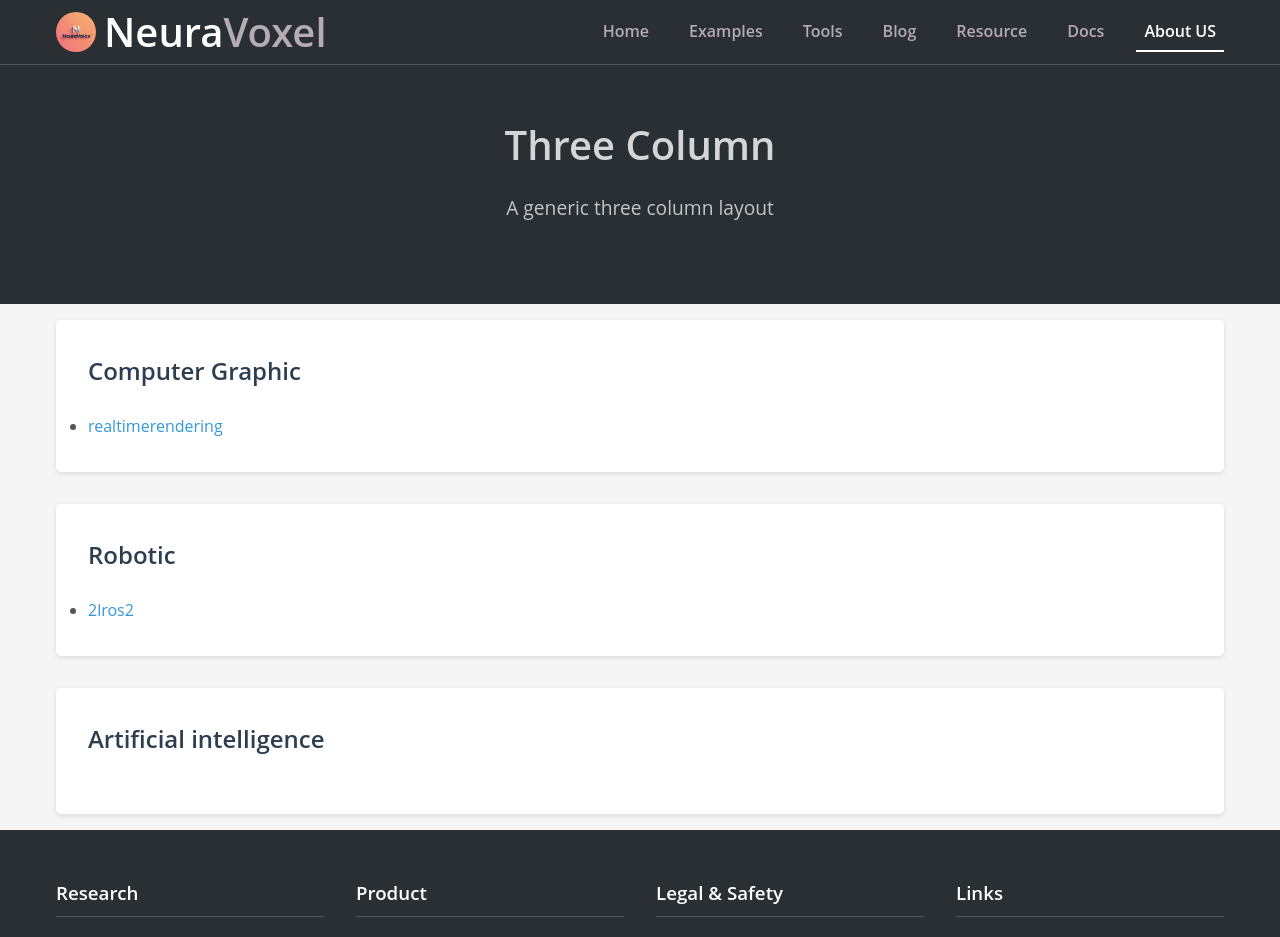
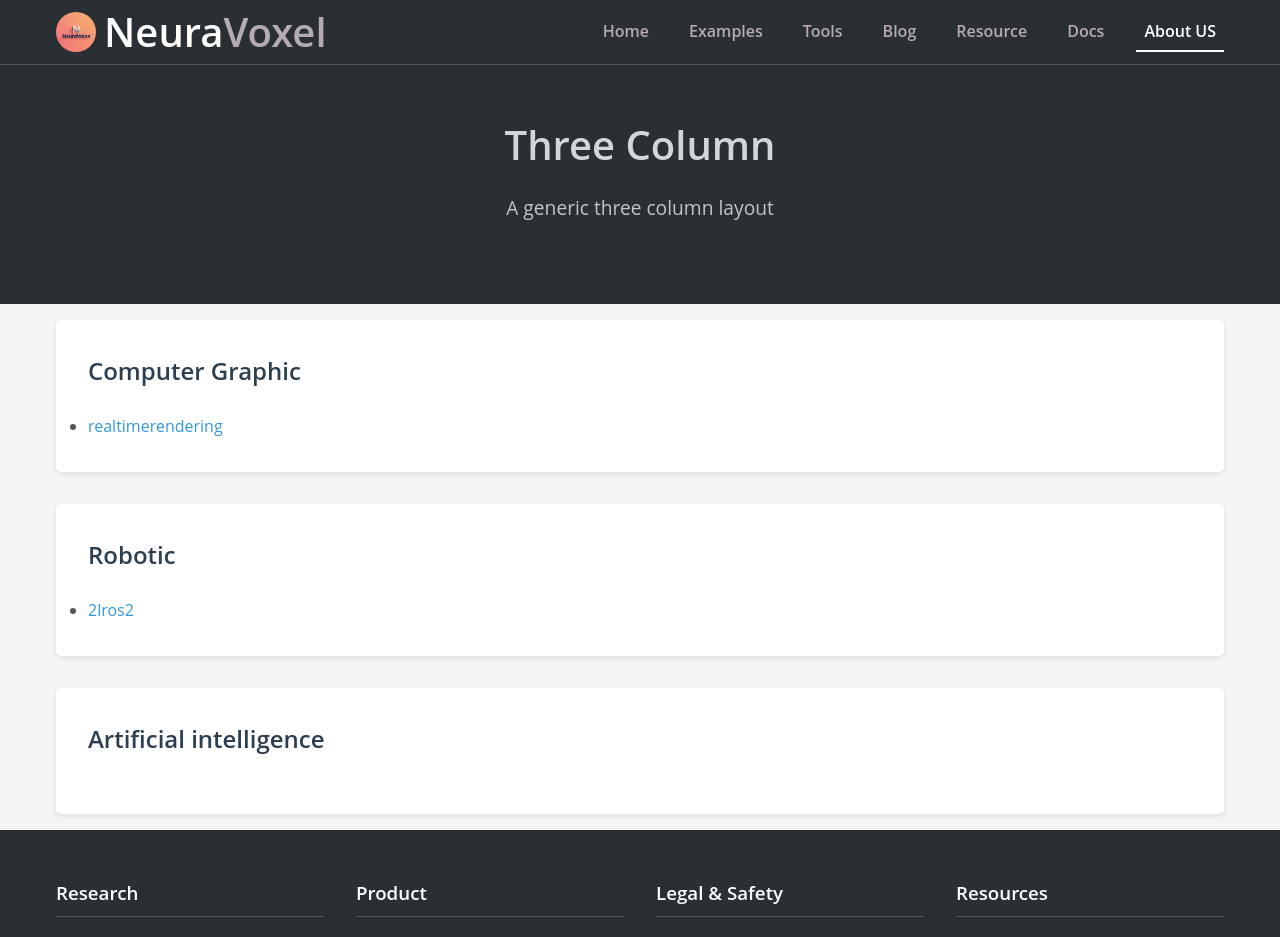
Before and after one commit to NeuraVoxel/NeuraVoxel.github.io, a React (Create React App) app: page /no-sidebar in a window 1280 px wide. Shown: the top 937 px of the page. Built offline with nearby package versions, Linux system fonts and the light colour scheme.

Commit message:
refactor(Footer): rename "Links" section to "Resources" for clarity

```diff
--- a/src/components/Footer.tsx
+++ b/src/components/Footer.tsx
@@ -97,7 +97,7 @@ const Footer: React.FC = () => {
           </ul>
         </FooterSection>
         <FooterSection>
-          <h3>Links</h3>
+          <h3>Resources</h3>
           <ul>
             {/* <li><a target="_blank" href="http://bimant.com/">BimAnt</a></li> */}
             <li><a target="_blank" href="#">Aliquam </a></li>
```
